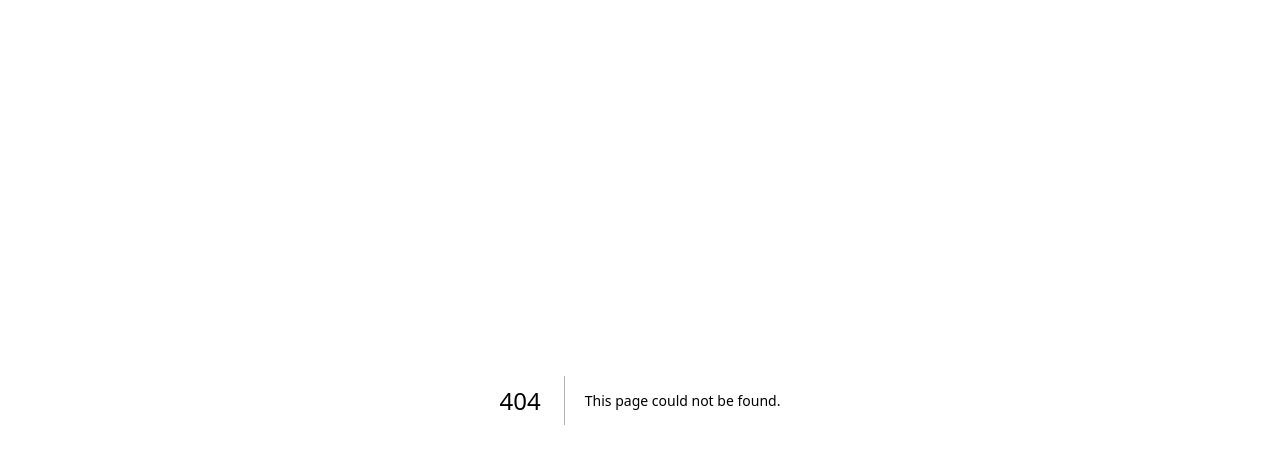
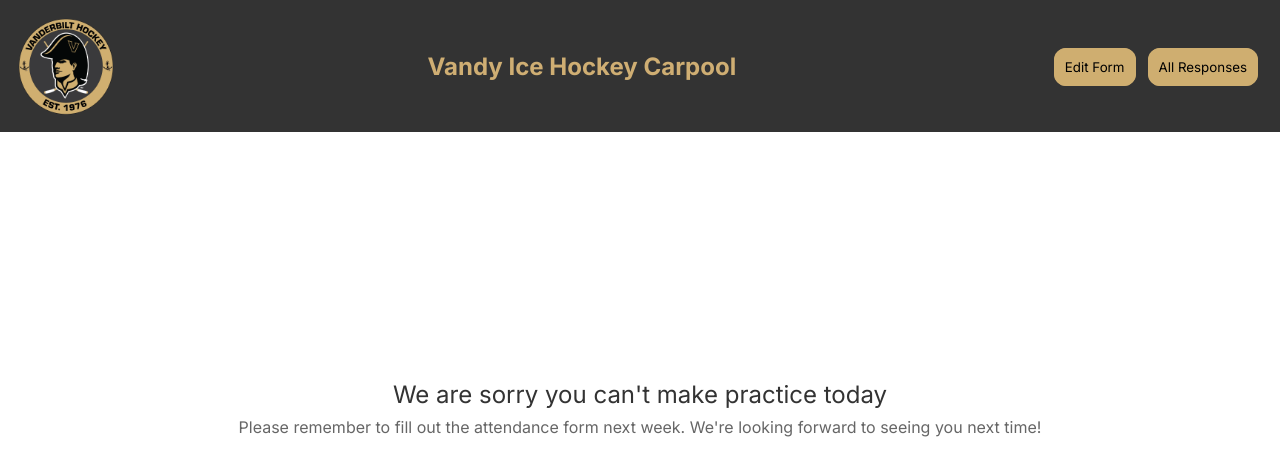
Before and after one commit to liy94/Vandy-Ice-Hockey, a Next.js app in the folder vandy-ice-hockey/: page /notComing in a window 1280 px wide. Before the commit this address had no page. Shown: the top 476 px of the page. Built offline with nearby package versions, Linux system fonts and the light colour scheme.

Commit message:
updated header with logo

```diff
--- a/vandy-ice-hockey/src/app/driverView/driver.css
+++ b/vandy-ice-hockey/src/app/driverView/driver.css
@@ -1,27 +1,35 @@
-/* styles.css */
-
 /* Header Styles */
 .header {
   background-color: #333;
   padding: 1rem;
   display: flex;
   align-items: center;
-  justify-content: space-between; /* Spread elements apart horizontally */
   margin: 0 auto;
-  text-align: center; /* Center text on smaller screens */
+  justify-content: space-between;
+  text-align: center;
+  width: 100%; /* Add this to ensure full width */
+}
+
+/* Add a CSS class for the logo */
+.logo {
+  /* Position the logo in the left corner */
+  margin-right: auto;
+  width: 100px; /* Adjust the width as needed */
+  height: auto; /* Maintain aspect ratio */
 }
 
 .header h1 {
   color: #cfae73;
-  font-size: 1.5rem; /* Adjust the font size for smaller screens */
+  font-size: 1.5rem;
+  margin: 0;
+  flex-grow: 1; /* Allow the h1 to take available space and center-align it */
 }
 
 .link-card {
-  margin-left: 16px;
-  margin: 6px;
+  margin: 6px; /* Add space around the link-card */
   padding: 10px;
   cursor: pointer;
-  font-size: smaller;
+  font-size: smaller; /* Adjust the font size to match the card elements */
   border-radius: var(--border-radius);
   background: rgba(var(--card-rgb), 1);
   border: 1px solid rgba(var(--card-rgb), 1);
--- a/vandy-ice-hockey/src/app/driverView/page.tsx
+++ b/vandy-ice-hockey/src/app/driverView/page.tsx
@@ -5,6 +5,7 @@ import "./driver.css"; // Import the CSS file with the styles
 import Link from "next/link";
 import images from "../imageLoader";
 import Image from "next/image";
+import logo from "../img/logo.png";
 import { User } from "../../types/User";
 import { fetchUserWithStatus } from  "../../utils/apiUtils";
 import { fetchAndAdd } from "../../utils/driverViewUtils";
@@ -82,7 +83,8 @@ const App: React.FC = () => {
   return (
     <div className="app">
       <div className="header">
-        <h1>Hello, USER</h1>
+        <Image src={logo} alt="Logo" className="logo" />
+        <h1>Vandy Ice Hockey Carpool</h1>
         <div className="links">
     <Link
       href="/registrationForm"
--- /dev/null
+++ b/vandy-ice-hockey/src/app/notComing/notComing.css
@@ -0,0 +1,72 @@
+/* Header Styles */
+.header {
+  background-color: #333;
+  padding: 1rem;
+  display: flex;
+  align-items: center;
+  margin: 0 auto;
+  justify-content: space-between;
+  text-align: center;
+  width: 100%; /* Add this to ensure full width */
+}
+
+/* Add a CSS class for the logo */
+.logo {
+  /* Position the logo in the left corner */
+  margin-right: auto;
+  width: 100px; /* Adjust the width as needed */
+  height: auto; /* Maintain aspect ratio */
+}
+
+.header h1 {
+  color: #cfae73;
+  font-size: 1.5rem;
+  margin: 0;
+  flex-grow: 1; /* Allow the h1 to take available space and center-align it */
+}
+
+.card {
+  margin: 6px; /* Add space around the link-card */
+  padding: 10px;
+  cursor: pointer;
+  font-size: smaller; /* Adjust the font size to match the card elements */
+  border-radius: var(--border-radius);
+  background: rgba(var(--card-rgb), 1);
+  border: 1px solid rgba(var(--card-rgb), 1);
+  transition: background 200ms, border 200ms;
+}
+
+
+  .link-card {
+    margin: 6px; /* Add space around the link-card */
+    padding: 10px;
+    cursor: pointer;
+    font-size: smaller; /* Adjust the font size to match the card elements */
+    border-radius: var(--border-radius);
+    background: rgba(var(--card-rgb), 1);
+    border: 1px solid rgba(var(--card-rgb), 1);
+    transition: background 200ms, border 200ms;
+  }
+
+
+/* Message Styles */
+.message {
+  text-align: center;
+  margin: 1rem; /* Add some spacing around the message */
+  display: flex;
+  flex-direction: column;
+  justify-content: center;
+  align-items: center;
+  height: 65vh; /* Set the height of the message container to 100% of the viewport height */
+}
+
+.big-font {
+  font-size: 1.5rem; /* Set the font size for the big message */
+  color: #333; /* Choose a suitable text color */
+  margin-bottom: 0.5rem; /* Add spacing between the two messages */
+}
+
+.small-font {
+  font-size: 1rem; /* Set the font size for the small message */
+  color: #666; /* Choose a suitable text color */
+}
--- /dev/null
+++ b/vandy-ice-hockey/src/app/notComing/page.tsx
@@ -0,0 +1,59 @@
+import React, { useState, useEffect } from "react";
+import Link from "next/link"; // Import Link from Next.js
+import "./notComing.css";
+import logo from "../img/logo.png";
+import Image from "next/image";
+
+import { useRouter } from "next/navigation";
+import { fetchAllUsersWithStatus } from "@/utils/apiUtils";
+import { User } from "../../types/User";
+
+const NotComingPage: React.FC = () => {
+    // const [respondents, setRespondents] = useState<User[]>([]); // Will pull from the backend
+
+   // const router = useRouter(); // Access the router for navigation
+
+    // useEffect(() => {
+    //   fetchAllUsersWithStatus().then((response) => {
+    //     if (response.status === 200) {
+    //       setRespondents(response.data)
+    //     }
+    //     // console.log(users)
+    //   });
+    // }, []);
+
+    return (
+        <div>
+          <div className="header">
+          <Image src={logo} alt="Logo" className="logo" />
+        <h1>Vandy Ice Hockey Carpool</h1>
+            <div className="links">
+              <Link
+                href="/registrationForm"
+                className="link-card"
+                target="_self"
+                rel="noopener noreferrer"
+              >
+                Edit Form
+              </Link>
+
+              <Link
+                href="/responsesView"
+                className="link-card"
+                target="_self"
+                rel="noopener noreferrer"
+              >
+                All Responses
+              </Link>
+            </div>
+          </div>
+
+          <div className="message">
+            <p className="big-font">We are sorry you can't make practice today</p>
+            <p className="small-font">Please remember to fill out the attendance form next week. We're looking forward to seeing you next time!</p>
+          </div>
+        </div>
+    );
+};
+
+export default NotComingPage;
--- a/vandy-ice-hockey/src/app/riderView/page.tsx
+++ b/vandy-ice-hockey/src/app/riderView/page.tsx
@@ -5,6 +5,7 @@ import "./rider.css"; // Import the CSS file with the styles
 import Link from "next/link";
 import images from "../imageLoader";
 import Image from "next/image";
+import logo from "../img/logo.png"
 import { User } from "../../types/User";
 import { fetchUserWithStatus } from  "../../utils/apiUtils";
 
@@ -59,7 +60,8 @@ const App: React.FC = () => {
   return (
     <div className="app">
       <div className="header">
-        <h1>Hello, USER</h1>
+      <Image src={logo} alt="Logo" className="logo" />
+        <h1>Vandy Ice Hockey Carpool</h1>
         <div className="links">
           {/* link to edit form button */}
           <Link
--- a/vandy-ice-hockey/src/app/riderView/rider.css
+++ b/vandy-ice-hockey/src/app/riderView/rider.css
@@ -1,4 +1,5 @@
 /* styles.css */
+
 
 /* Header Styles */
 .header {
@@ -6,14 +7,25 @@
   padding: 1rem;
   display: flex;
   align-items: center;
-  justify-content: space-between; /* Spread elements apart horizontally */
   margin: 0 auto;
-  text-align: center; /* Center text on smaller screens */
+  justify-content: space-between;
+  text-align: center;
+  width: 100%; /* Add this to ensure full width */
+}
+
+/* Add a CSS class for the logo */
+.logo {
+  /* Position the logo in the left corner */
+  margin-right: auto;
+  width: 100px; /* Adjust the width as needed */
+  height: auto; /* Maintain aspect ratio */
 }
 
 .header h1 {
   color: #cfae73;
-  font-size: 1.5rem; /* Adjust the font size for smaller screens */
+  font-size: 1.5rem;
+  margin: 0;
+  flex-grow: 1; /* Allow the h1 to take available space and center-align it */
 }
 
 .card {
@@ -26,6 +38,31 @@
   border: 1px solid rgba(var(--card-rgb), 1);
   transition: background 200ms, border 200ms;
 }
+
+.card:hover {
+  background: rgba(var(--light-card-rgb), 1);
+  border: 1px solid rgba(var(--card-border-rgb), 0.15);
+}
+
+.card:hover span {
+  transform: translateX(4px);
+}
+
+/* Container Styles */
+.container {
+  display: flex;
+  margin: 16px; /* Add space around the container */
+  justify-content: space-between; /* Spread elements apart horizontally */
+}
+
+/* Left Half Styles */
+.left-half {
+  flex: 1;
+  padding: 1rem;
+  background-color: #f0f0f0;
+}
+
+
 
 .card:hover {
   background: rgba(var(--light-card-rgb), 1);
```
Also changed, not shown: vandy-ice-hockey/src/app/registrationForm/page.tsx (+8 -6 lines), vandy-ice-hockey/src/app/img/logo.png (added).
